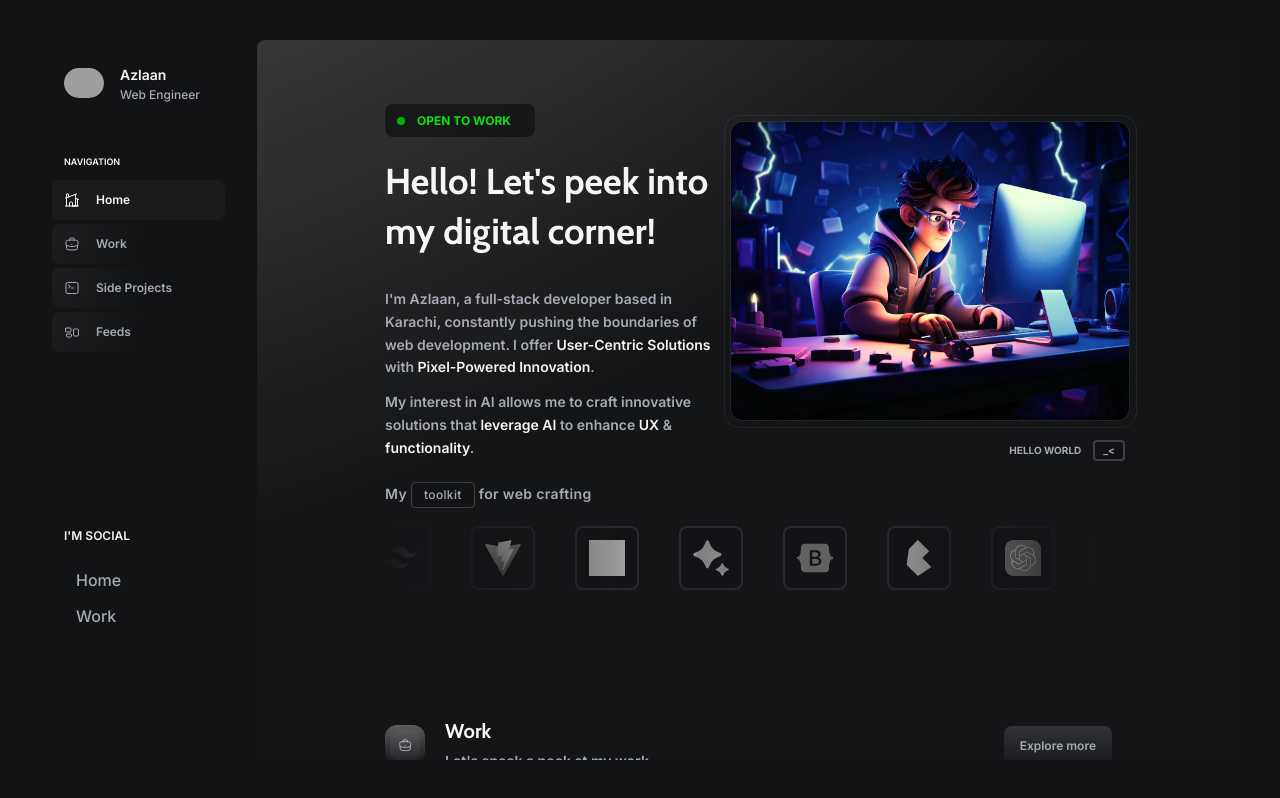
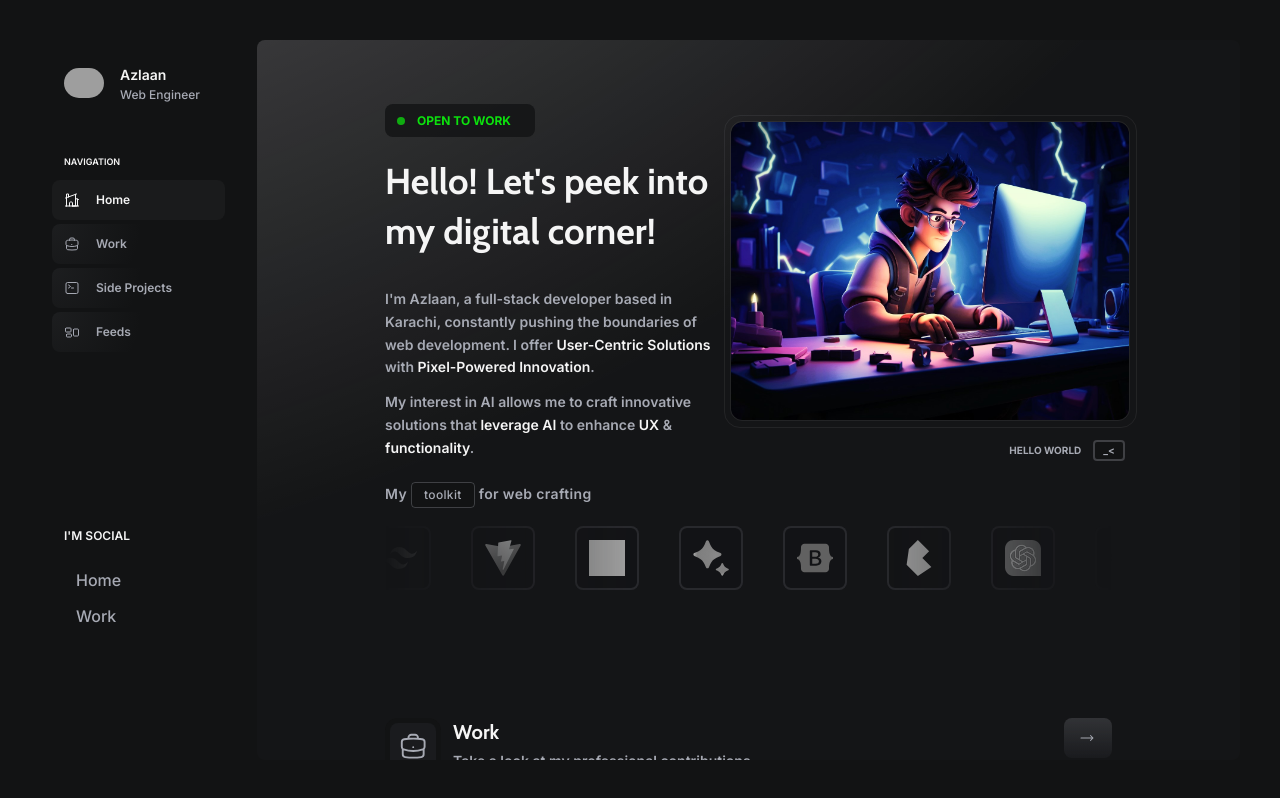
Before and after one commit to ead8/portfolio, a Next.js app: page / in a window 1280 px wide. Built offline with nearby package versions, Linux system fonts and the light colour scheme; grey boxes are pictures that could not be loaded.

Commit message:
some sections tweaked to make them stream lined with the UI

```diff
--- a/app/components/generic/Icon.jsx
+++ b/app/components/generic/Icon.jsx
@@ -18,7 +18,7 @@ const DefaultIcon = () => {
   );
 };
 
-const Icon = ({ children, size }) => {
+const Icon = ({ children, size, isHideLight }) => {
   return (
     <div
       className={`relative ${
@@ -28,12 +28,14 @@ const Icon = ({ children, size }) => {
       <div
         className={`w-full h-full rounded-xl bg-base-300 p-[.3rem] overflow-hidden`}
       >
+        {!isHideLight && (
           <div
             className={`absolute left-0 right-0 -top-[550%] bottom-0 rounded-xl opacity-100`}
             style={{
               background: `radial-gradient(circle at center, rgb(255 255 255 / 1) 0%, rgb(255 255 255 / 0.5) 50%, transparent)`,
             }}
           />
+        )}
         <div className={`w-full h-full rounded-lg bg-base-100 p-[.5rem]`}>
           {children ? children : <DefaultIcon />}
         </div>
--- a/app/components/generic/IconSlider.jsx
+++ b/app/components/generic/IconSlider.jsx
@@ -14,7 +14,7 @@ const IconSlider = ({ icons }) => {
           className={`mx-1 lowercase font-medium text-xs px-3 py-[.27rem] ${
             tool === "toolkit"
               ? "text-primary border-primary/30"
-              : "text-accent border-accent"
+              : "text-secondary border-sectext-secondary"
           } rounded border bg-base-300 whitespace-nowrap transition-all ease-in-out duration-300`}
         >
           {tool}
--- a/app/components/project/ProjectSection.jsx
+++ b/app/components/project/ProjectSection.jsx
@@ -14,13 +14,14 @@ const ProjectSection = () => {
       id="project-section"
       className="relative w-full flex flex-col items-center justify-between gap-5 py-10 lg:py-16"
     >
-      <div className="flex w-full items-center justify-between gap-5 mb-5">
-        <div className="flex items-center gap-5">
-          <Icon
-            className="hidden lg:flex"
-            size="w-10 h-10"
-            clickHandler={() => router.push("/projects")}
+      <div className="flex w-full items-start justify-between gap-5 mb-5">
+        <div
+          className="flex group items-center gap-3 cursor-pointer"
+          onClick={() => router.push("/projects")}
         >
+          <div className="relative hidden lg:flex">
+            <div className="absolute opacity-0 group-hover:opacity-85 top-1/2 -translate-y-1/2 left-1/2 -translate-x-1/2 w-10 h-10 bg-secondary rounded-full blur-2xl transition-all ease-in-out duration-1000" />
+            <Icon isHideLight={true}>
               <svg
                 xmlns="http://www.w3.org/2000/svg"
                 fill="none"
@@ -35,24 +36,19 @@ const ProjectSection = () => {
                 />
               </svg>
             </Icon>
-          <div
-            className="flex flex-col gap-1 cursor-pointer"
-            onClick={() => router.push("/projects")}
-          >
+          </div>
+          <div className="flex flex-col gap-1">
             <h1 className="font-cabin text-xl leading-snug text-secondary font-extrabold">
               Personal Projects
             </h1>
             <p className="text-sm leading-relaxed tracking-normal font-semibold">
-              Things I built while learning, exploring, testing and trying the
-              web technologies.
+              Creations while experimenting &amp; exploring web technologies
             </p>
           </div>
         </div>
 
         <Button
-          className="hidden lg:flex"
-          label="Explore more"
-          icon={
+          suffix={
             <svg
               xmlns="http://www.w3.org/2000/svg"
               viewBox="0 0 24 24"
--- a/app/components/work/WorkSection.jsx
+++ b/app/components/work/WorkSection.jsx
@@ -14,13 +14,14 @@ const WorkSection = () => {
       id="work-section"
       className="relative w-full flex flex-col items-center justify-between gap-5 py-10 lg:py-16"
     >
-      <div className="flex w-full items-center justify-between gap-5 mb-5">
-        <div className="flex items-center gap-5">
-          <Icon
-            className="hidden lg:flex"
-            size="w-10 h-10"
-            clickHandler={() => router.push("/work")}
+      <div className="flex w-full items-start justify-between gap-5 mb-5">
+        <div
+          className="flex group items-center gap-3 cursor-pointer"
+          onClick={() => router.push("/work")}
         >
+          <div className="relative hidden lg:flex">
+            <div className="absolute opacity-0 group-hover:opacity-85 top-1/2 -translate-y-1/2 left-1/2 -translate-x-1/2 w-10 h-10 bg-secondary rounded-full blur-2xl transition-all ease-in-out duration-1000" />
+            <Icon isHideLight={true}>
               <svg
                 xmlns="http://www.w3.org/2000/svg"
                 fill="none"
@@ -35,23 +36,19 @@ const WorkSection = () => {
                 />
               </svg>
             </Icon>
-          <div
-            className="flex flex-col gap-1 cursor-pointer"
-            onClick={() => router.push("/work")}
-          >
+          </div>
+          <div className="flex flex-col gap-1">
             <h1 className="font-cabin text-xl leading-snug text-secondary font-extrabold">
               Work
             </h1>
             <p className="text-sm leading-relaxed tracking-normal font-semibold">
-              Let&apos;s sneak a peek at my work.
+              Take a look at my professional contributions
             </p>
           </div>
         </div>
 
         <Button
-          className="hidden lg:flex"
-          label="Explore more"
-          icon={
+          suffix={
             <svg
               xmlns="http://www.w3.org/2000/svg"
               viewBox="0 0 24 24"
--- a/app/projects/page.jsx
+++ b/app/projects/page.jsx
@@ -48,7 +48,8 @@ const ProjectsPage = () => {
           Personal Projects
         </h1>
         <p className="text-sm leading-relaxed tracking-normal font-semibold text-center">
-          Some of my creations while digging or experimenting web technologies.
+          Things I built while learning, exploring, testing and trying the web
+          technologies
         </p>
       </div>
 
--- a/app/work/page.jsx
+++ b/app/work/page.jsx
@@ -21,12 +21,7 @@ const WorkPage = () => {
 
       <div className="flex flex-col items-center mt-5 z-10 px-6 lg:px-32">
         <div className="relative">
-          <div
-            className={`absolute top-1/2 -translate-y-1/2 left-1/2 -translate-x-1/2 w-20 h-20 rounded-xl blur-3xl opacity-75`}
-            style={{
-              background: `radial-gradient(circle at center, rgb(255 255 255 / 1) 0%, rgb(255 255 255 / 0.5) 100%)`,
-            }}
-          />
+          <div className="absolute rounded-full top-1/2 -translate-y-1/2 left-1/2 -translate-x-1/2 w-10 h-10 bg-secondary blur-2xl transition-all ease-in-out duration-1000" />
           <Icon size="w-20 h-20">
             <svg
               xmlns="http://www.w3.org/2000/svg"
@@ -48,7 +43,8 @@ const WorkPage = () => {
           Executive Efforts
         </h1>
         <p className="text-sm leading-relaxed tracking-normal font-semibold text-center">
-          Take a look at my professional contributions.
+          Some contributions to fulfill specific business need or clients&apos;
+          requirements
         </p>
       </div>
 
```
Lines whose indentation alone changed are shown as unchanged.
